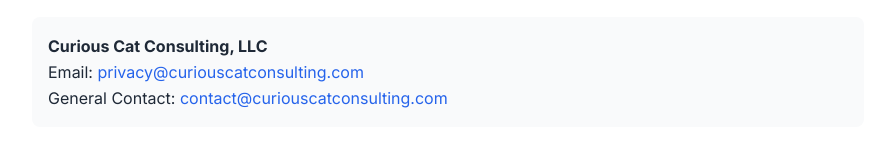
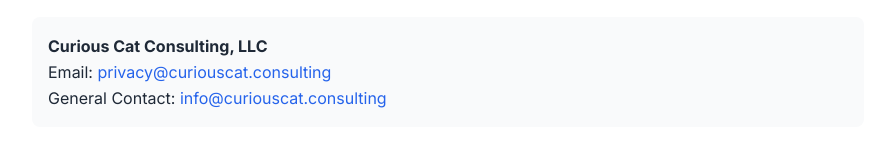
Before and after one commit to warmfire540/portfolio-ccc, a React (Create React App) app: page /privacy-policy in a window 1280 px wide. Shown: the part 2753-2900 px from the top of the page, without its empty margins (192-1083 px from the left). Built offline with nearby package versions, Linux system fonts and the light colour scheme.

Commit message:
update mailto

```diff
--- a/src/components/legal/PrivacyPolicy.tsx
+++ b/src/components/legal/PrivacyPolicy.tsx
@@ -276,18 +276,18 @@
                 <br />
                 Email:{' '}
                 <a
-                  href="mailto:privacy@curiouscatconsulting.com"
+                  href="mailto:privacy@curiouscat.consulting"
                   className="text-blue-600 hover:text-blue-800"
                 >
-                  privacy@curiouscatconsulting.com
+                  privacy@curiouscat.consulting
                 </a>
                 <br />
                 General Contact:{' '}
                 <a
-                  href="mailto:contact@curiouscatconsulting.com"
+                  href="mailto:info@curiouscat.consulting"
                   className="text-blue-600 hover:text-blue-800"
                 >
-                  contact@curiouscatconsulting.com
+                  info@curiouscat.consulting
                 </a>
               </p>
             </div>
--- a/src/components/legal/TermsOfService.tsx
+++ b/src/components/legal/TermsOfService.tsx
@@ -211,10 +211,10 @@
                 <br />
                 Email:{' '}
                 <a
-                  href="mailto:contact@curiouscatconsulting.com"
+                  href="mailto:info@curiouscat.consulting"
                   className="text-blue-600 hover:text-blue-800"
                 >
-                  contact@curiouscatconsulting.com
+                  info@curiouscat.consulting
                 </a>
               </p>
             </div>
```
